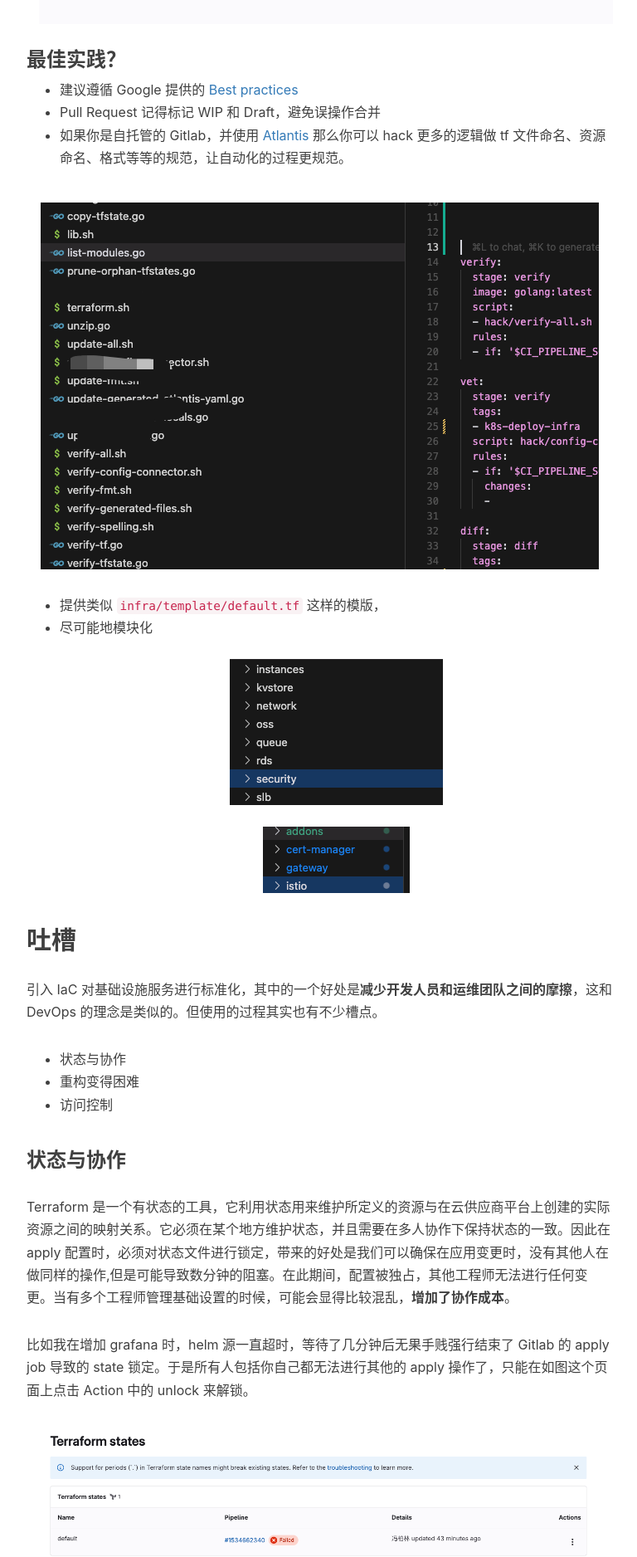
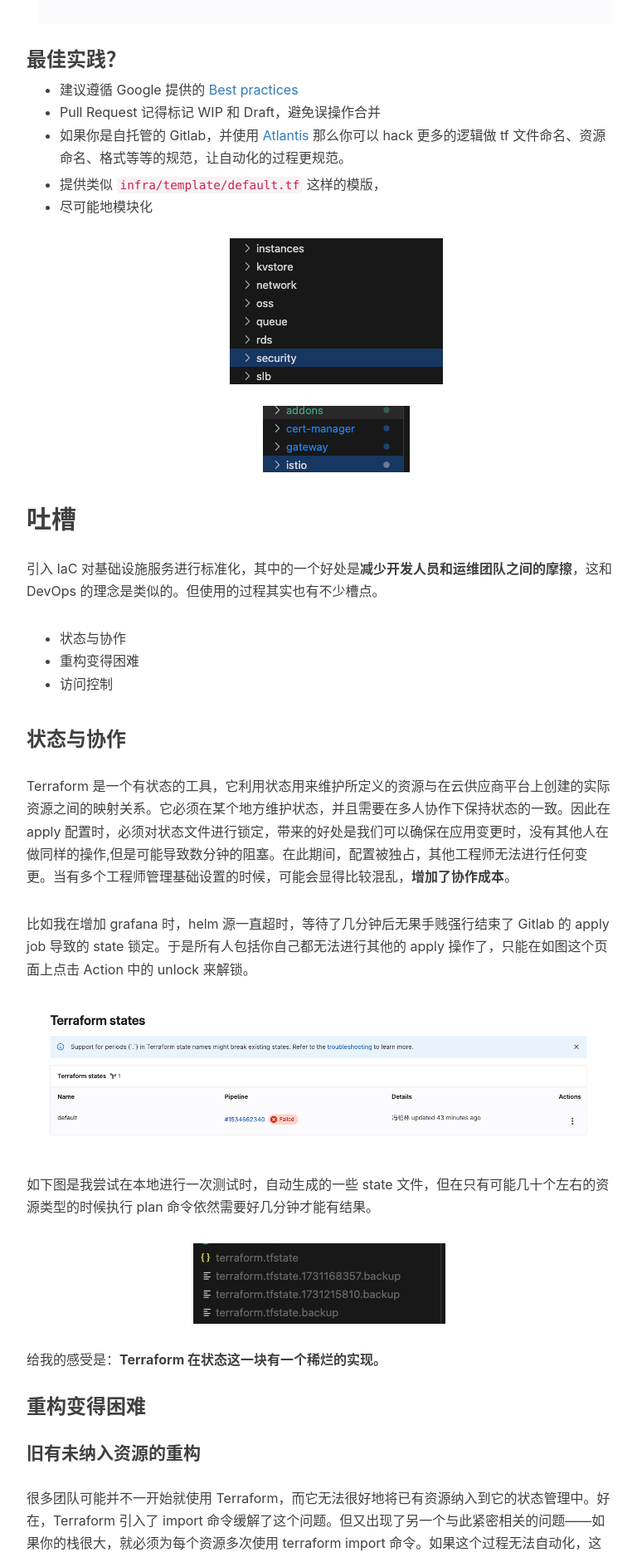
Before and after one commit to linnaname/linnaname.github.io, a Jekyll site: the page built from _posts/infra/2024-11-01-terraform.md, in a window 1280 px wide. Shown: the part 2438-4314 px from the top of the page at 83% size, without its empty margins (233-1001 px from the left). Built offline with Jekyll 4.4.1, drawn with Linux system fonts in a browser that asks for light colours; nearby versions of some CDN libraries; comment, search, counter and statistics services are not loaded.

Commit message:
(fix) remove img

```diff
--- a/_posts/infra/2024-11-01-terraform.md
+++ b/_posts/infra/2024-11-01-terraform.md
@@ -42,8 +42,6 @@ Terraform 毫无疑问是一个很好的基础设施治理方案，采用声明
 - 建议遵循 Google 提供的 [Best practices](https://cloud.google.com/docs/terraform/best-practices-for-terraform)
 - Pull Request 记得标记 WIP 和 Draft，避免误操作合并
 - 如果你是自托管的 Gitlab，并使用 [Atlantis](https://www.runatlantis.io) 那么你可以 hack 更多的逻辑做 tf 文件命名、资源命名、格式等等的规范，让自动化的过程更规范。
-
-![alt text](https://linnaname.github.io/img/blog/tech/terraform/image-4.png)
 
 - 提供类似 `infra/template/default.tf` 这样的模版，
 - 尽可能地模块化
```
